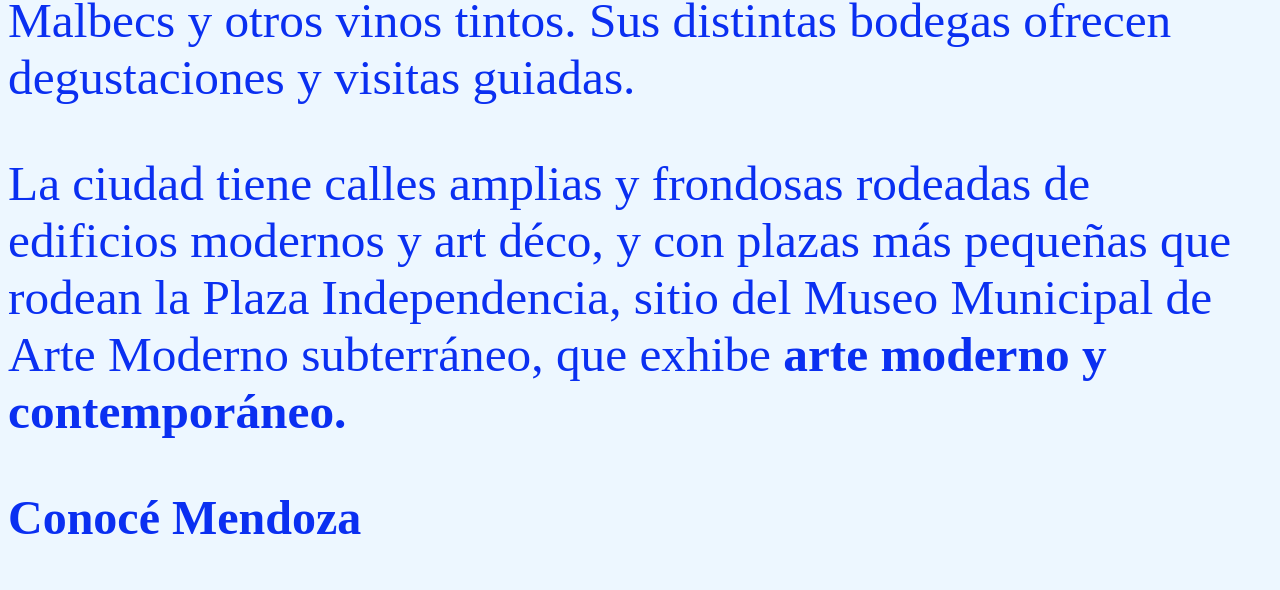
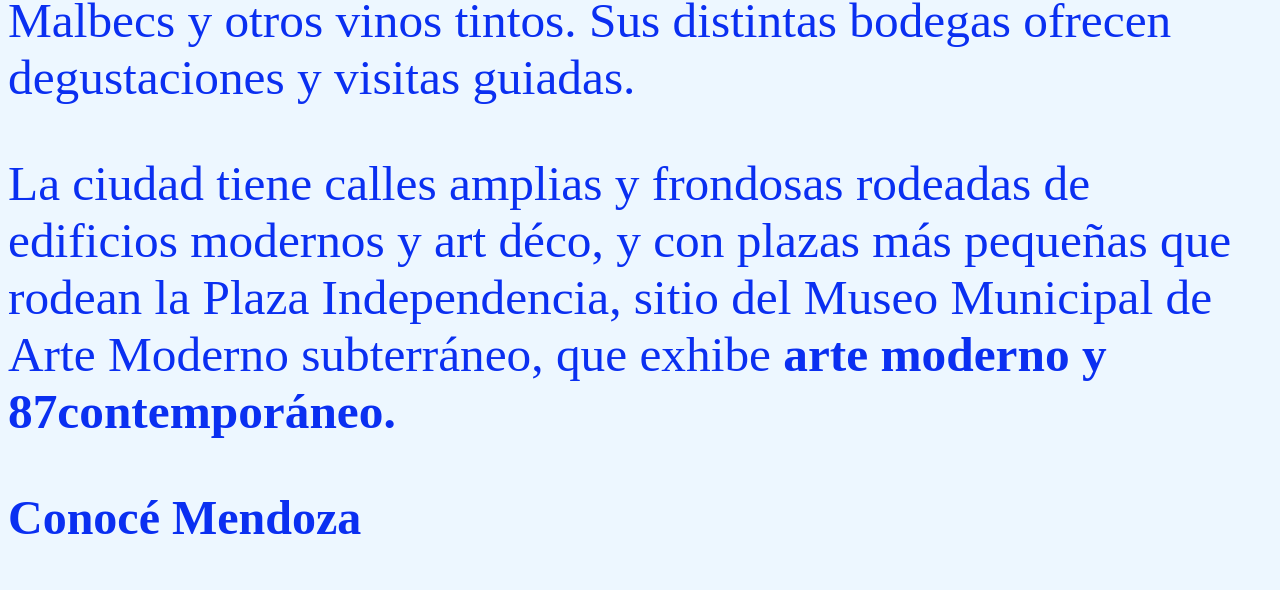
Before and after one commit to nitsugasos1/Modulo1-Desafio-1, a plain HTML site: page index.html in a window 1280 px wide. Shown: the part 558-1148 px from the top of the page. Drawn offline with Linux system fonts and the light colour scheme; a web font is replaced by a local one.

Commit message:
Cambio de letra

```diff
--- a/index.html
+++ b/index.html
@@ -33,7 +33,7 @@
                     edificios modernos y art déco, y con plazas más pequeñas
                     que rodean la Plaza Independencia, sitio del Museo
                     Municipal de Arte Moderno subterráneo, que exhibe <strong>arte
-                    moderno y contemporáneo.</strong></p>
+                    moderno y 87contemporáneo.</strong></p>
             </section>
         </div>
         <h3>Conocé Mendoza</h3>
```
